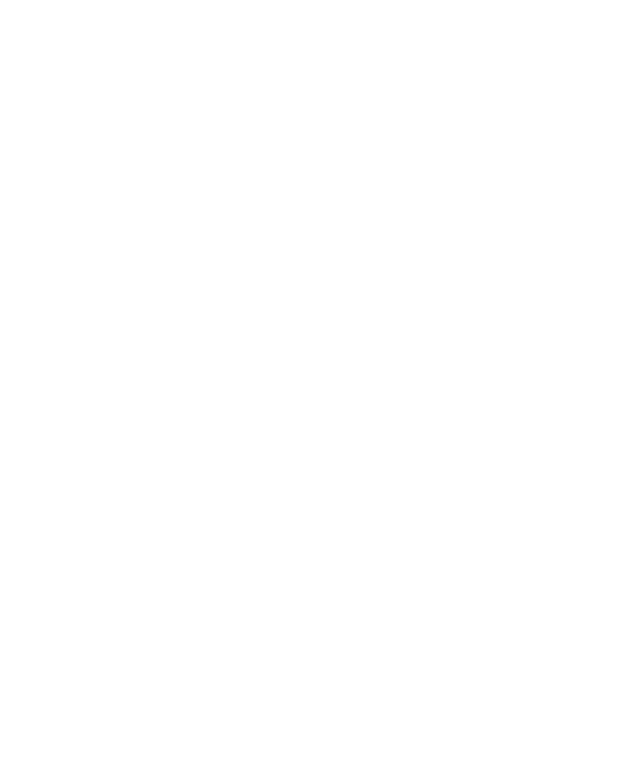
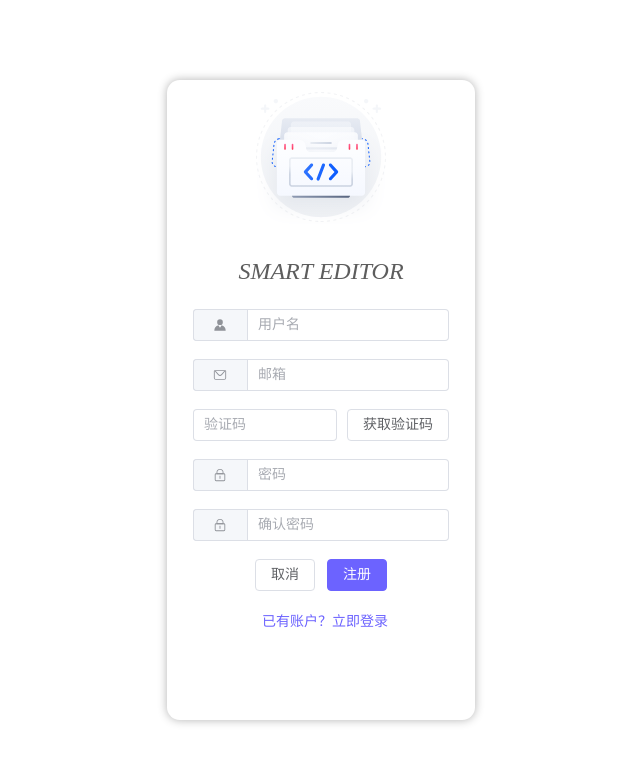
Before and after one commit to electronic-pig/SmartEditor, a Vue app: page /register in a window 1280 px wide. Before the commit this address had no page. Shown: the top 762 px of the page, without its empty margins (319-959 px from the left). Built offline with nearby package versions, Linux system fonts and the light colour scheme.

Commit message:
✨ feat(注册登录功能): 初步构建注册登录页面，并引入路由动效

```diff
--- a/src/App.vue
+++ b/src/App.vue
@@ -1,3 +1,19 @@
 <template>
-  <RouterView />
+  <router-view v-slot="{ Component }">
+    <transition name="fade" mode="out-in">
+      <component :is="Component" />
+    </transition>
+  </router-view>
 </template>
+
+<style>
+.fade-enter-active,
+.fade-leave-active {
+  transition: opacity 0.3s ease;
+}
+
+.fade-enter-from,
+.fade-leave-to {
+  opacity: 0;
+}
+</style>
--- a/src/router/index.js
+++ b/src/router/index.js
@@ -1,23 +1,27 @@
-import { createRouter, createWebHistory } from 'vue-router'
-import HomeView from '../views/HomeView.vue'
+import { createRouter, createWebHistory } from "vue-router";
+import HomeView from "../views/HomeView.vue";
+import LoginView from "../views/LoginView.vue";
+import RegisterView from "../views/RegisterView.vue";
 
 const router = createRouter({
   history: createWebHistory(import.meta.env.BASE_URL),
   routes: [
     {
-      path: '/',
-      name: 'home',
-      component: HomeView
+      path: "/",
+      name: "home",
+      component: HomeView,
     },
     {
-      path: '/about',
-      name: 'about',
-      // route level code-splitting
-      // this generates a separate chunk (About.[hash].js) for this route
-      // which is lazy-loaded when the route is visited.
-      component: () => import('../views/AboutView.vue')
-    }
-  ]
-})
+      path: "/login",
+      name: "login",
+      component: LoginView,
+    },
+    {
+      path: "/register",
+      name: "register",
+      component: RegisterView,
+    },
+  ],
+});
 
-export default router
+export default router;
--- a/src/views/AboutView.vue
+++ /dev/null
@@ -1,7 +0,0 @@
-<template>
-  <div class="about">
-    <h1>This is an about page</h1>
-  </div>
-</template>
-
-<style></style>
--- a/src/views/HomeView.vue
+++ b/src/views/HomeView.vue
@@ -1,4 +1,5 @@
 <template>
+  <div>
     <div class="header">
       <a href="#" class="logo">Smart<b>Editor</b></a>
       <ul class="links">
@@ -6,7 +7,7 @@
         <li>联系我们</li>
         <li>信息</li>
         <li>帮助</li>
-      <li>登录/注册</li>
+        <router-link to="/login" class="toLogin">登录/注册</router-link>
       </ul>
     </div>
     <div class="content">
@@ -18,7 +19,8 @@
         <button>开始试用</button>
       </div>
       <div class="image">
-      <img src="../assets/images/开发经验.svg" />
+        <img alt="logo" src="../assets/images/开发经验.svg" />
+      </div>
     </div>
   </div>
 </template>
@@ -61,13 +63,14 @@
   cursor: pointer;
   transition: 0.3s;
 }
-.links li:last-child {
+.toLogin {
+  margin-left: 30px;
   border-radius: 20px;
   padding: 10px 20px;
   color: #fff;
   background-color: #6c63ff;
 }
-.links li:not(:last-child):hover {
+.links li:hover {
   color: #6c63ff;
 }
 
--- /dev/null
+++ b/src/views/LoginView.vue
@@ -0,0 +1,122 @@
+<template>
+  <div class="login">
+    <div class="image">
+      <img alt="logo" src="../assets/images/开发经验.svg" />
+    </div>
+    <p class="logo">Smart Editor</p>
+    <el-form class="form" :model="loginForm">
+      <el-form-item>
+        <el-input
+          v-model="loginForm.username"
+          autocomplete="off"
+          placeholder="用户名"
+          ><template #prepend>
+            <el-icon>
+              <Avatar />
+            </el-icon> </template
+        ></el-input>
+      </el-form-item>
+      <el-form-item>
+        <el-input
+          type="password"
+          v-model="loginForm.password"
+          autocomplete="off"
+          show-password
+          placeholder="密码"
+          ><template #prepend>
+            <el-icon>
+              <Lock />
+            </el-icon> </template
+        ></el-input>
+      </el-form-item>
+      <div style="text-align: center">
+        <el-button type="default" @click="cancel">取消</el-button>
+        <el-button type="primary" @click="login">登录</el-button>
+      </div>
+    </el-form>
+    <p class="register" @click="goRegist">没有账户？立即注册</p>
+  </div>
+</template>
+
+<script setup>
+import { reactive } from "vue";
+import { useRouter } from "vue-router";
+import { ElLoading, ElMessage } from "element-plus";
+
+const router = useRouter();
+const loginForm = reactive({
+  username: "",
+  password: "",
+});
+
+const login = () => {
+  if (!loginForm.username || !loginForm.password) {
+    ElMessage.error("请填写完整的登录信息！");
+    return;
+  }
+  const loadingInstance = ElLoading.service({
+    fullscreen: true,
+    text: "正在加载中...",
+  });
+  router.push("/");
+  localStorage.setItem("username", loginForm.username);
+  loadingInstance.close();
+};
+
+const cancel = () => {
+  router.push("/");
+};
+
+const goRegist = () => {
+  router.push("/register");
+};
+</script>
+
+<style scoped>
+.login {
+  display: flex;
+  flex-direction: column;
+  align-items: center;
+  height: 80vh;
+  width: 24vw;
+  margin: auto;
+  position: absolute;
+  top: 0;
+  left: 0;
+  bottom: 0;
+  right: 0;
+  box-shadow: 0px 0px 10px rgba(0, 0, 0, 0.3);
+  border-radius: 1vw;
+}
+
+.image {
+  display: flex;
+  justify-content: center;
+}
+
+.logo {
+  color: #5d5d5d;
+  font-style: italic;
+  text-transform: uppercase;
+  font-size: 24px;
+}
+
+img {
+  width: 50%;
+}
+.form {
+  width: 20vw;
+}
+.register {
+  margin-top: 20px;
+  font-size: 14px;
+  line-height: 22px;
+  text-indent: 8px;
+  color: var(--theme--color);
+  cursor: pointer;
+  display: inline-block;
+}
+.register:hover {
+  color: var(--el-color-primary-dark-2);
+}
+</style>
--- /dev/null
+++ b/src/views/RegisterView.vue
@@ -0,0 +1,181 @@
+<template>
+  <div class="register">
+    <div class="image">
+      <img alt="logo" src="../assets/images/开发经验.svg" />
+    </div>
+    <p class="logo">Smart Editor</p>
+    <el-form class="form" :model="registerForm">
+      <el-form-item>
+        <el-input
+          v-model="registerForm.username"
+          autocomplete="off"
+          placeholder="用户名"
+          ><template #prepend>
+            <el-icon>
+              <Avatar />
+            </el-icon> </template
+        ></el-input>
+      </el-form-item>
+      <el-form-item>
+        <el-input
+          v-model="registerForm.email"
+          autocomplete="off"
+          placeholder="邮箱"
+          ><template #prepend>
+            <el-icon>
+              <Message />
+            </el-icon> </template
+        ></el-input>
+      </el-form-item>
+      <el-form-item>
+        <div class="code-container">
+          <el-input
+            v-model="registerForm.code"
+            autocomplete="off"
+            placeholder="验证码"
+          ></el-input>
+          <el-button type="default" @click="getCode" style="margin-left: 10px"
+            >获取验证码</el-button
+          >
+        </div>
+      </el-form-item>
+      <el-form-item>
+        <el-input
+          type="password"
+          v-model="registerForm.password"
+          autocomplete="off"
+          show-password
+          placeholder="密码"
+          ><template #prepend>
+            <el-icon>
+              <Lock />
+            </el-icon> </template
+        ></el-input>
+      </el-form-item>
+      <el-form-item>
+        <el-input
+          type="password"
+          v-model="registerForm.checkPassword"
+          autocomplete="off"
+          show-password
+          placeholder="确认密码"
+          ><template #prepend>
+            <el-icon>
+              <Lock />
+            </el-icon> </template
+        ></el-input>
+      </el-form-item>
+
+      <div style="text-align: center">
+        <el-button type="default" @click="cancel">取消</el-button>
+        <el-button type="primary" @click="register">注册</el-button>
+      </div>
+    </el-form>
+    <p class="login" @click="goLogin">已有账户？立即登录</p>
+  </div>
+</template>
+
+<script setup>
+import { reactive } from "vue";
+import { useRouter } from "vue-router";
+import { ElLoading, ElMessage } from "element-plus";
+
+const router = useRouter();
+const registerForm = reactive({
+  username: "",
+  email: "",
+  code: "",
+  password: "",
+  checkPassword: "",
+});
+
+const register = () => {
+  if (
+    !registerForm.username ||
+    !registerForm.password ||
+    !registerForm.checkPassword
+  ) {
+    ElMessage.error("请填写完整的注册信息");
+    return;
+  }
+
+  if (registerForm.password !== registerForm.checkPassword) {
+    ElMessage.error("两次输入的密码不一致");
+    return;
+  }
+  const loadingInstance = ElLoading.service({
+    fullscreen: true,
+    text: "正在加载中...",
+  });
+  ElMessage.success("注册成功！");
+  registerForm.username = "";
+  registerForm.email = "";
+  registerForm.code = "";
+  registerForm.password = "";
+  registerForm.checkPassword = "";
+  loadingInstance.close();
+};
+const getCode = () => {
+  ElMessage.success("验证码已发送，请注意查收");
+};
+const cancel = () => {
+  router.push("/");
+};
+
+const goLogin = () => {
+  router.push("/login");
+};
+</script>
+
+<style scoped>
+.register {
+  display: flex;
+  flex-direction: column;
+  align-items: center;
+  height: 80vh;
+  width: 24vw;
+  margin: auto;
+  position: absolute;
+  top: 0;
+  left: 0;
+  bottom: 0;
+  right: 0;
+  box-shadow: 0px 0px 10px rgba(0, 0, 0, 0.3);
+  border-radius: 1vw;
+}
+
+.image {
+  display: flex;
+  justify-content: center;
+}
+
+.logo {
+  color: #5d5d5d;
+  font-style: italic;
+  text-transform: uppercase;
+  font-size: 24px;
+}
+
+img {
+  width: 50%;
+}
+.form {
+  width: 20vw; /* 你可以根据需要调整这个值 */
+}
+
+.code-container {
+  display: flex;
+}
+.login {
+  margin-top: 20px;
+  font-size: 14px;
+  line-height: 22px;
+  text-indent: 8px;
+  color: var(--theme--color);
+  cursor: pointer;
+  display: inline-block;
+}
+.login:hover {
+  color: var(--el-color-primary-dark-2);
+}
+</style>
```
Lines whose indentation alone changed are shown as unchanged.
